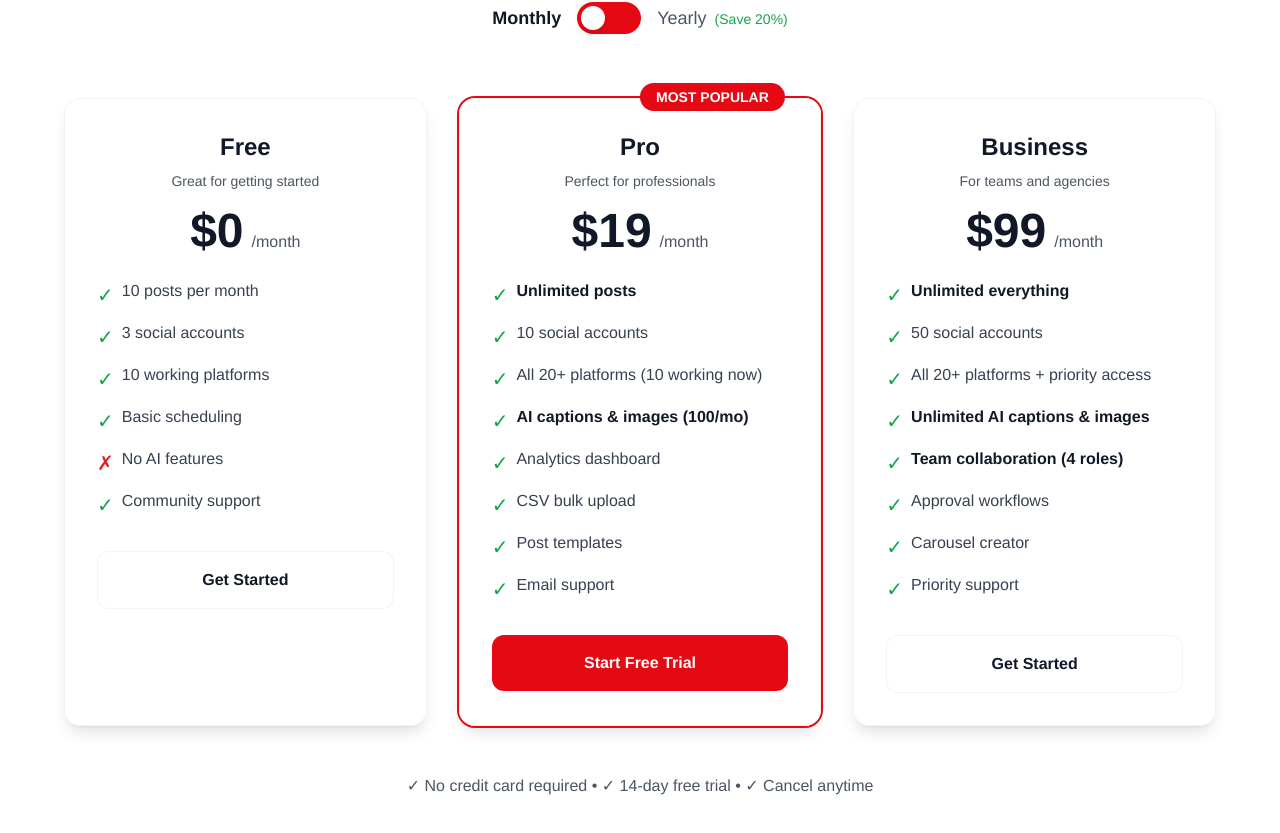
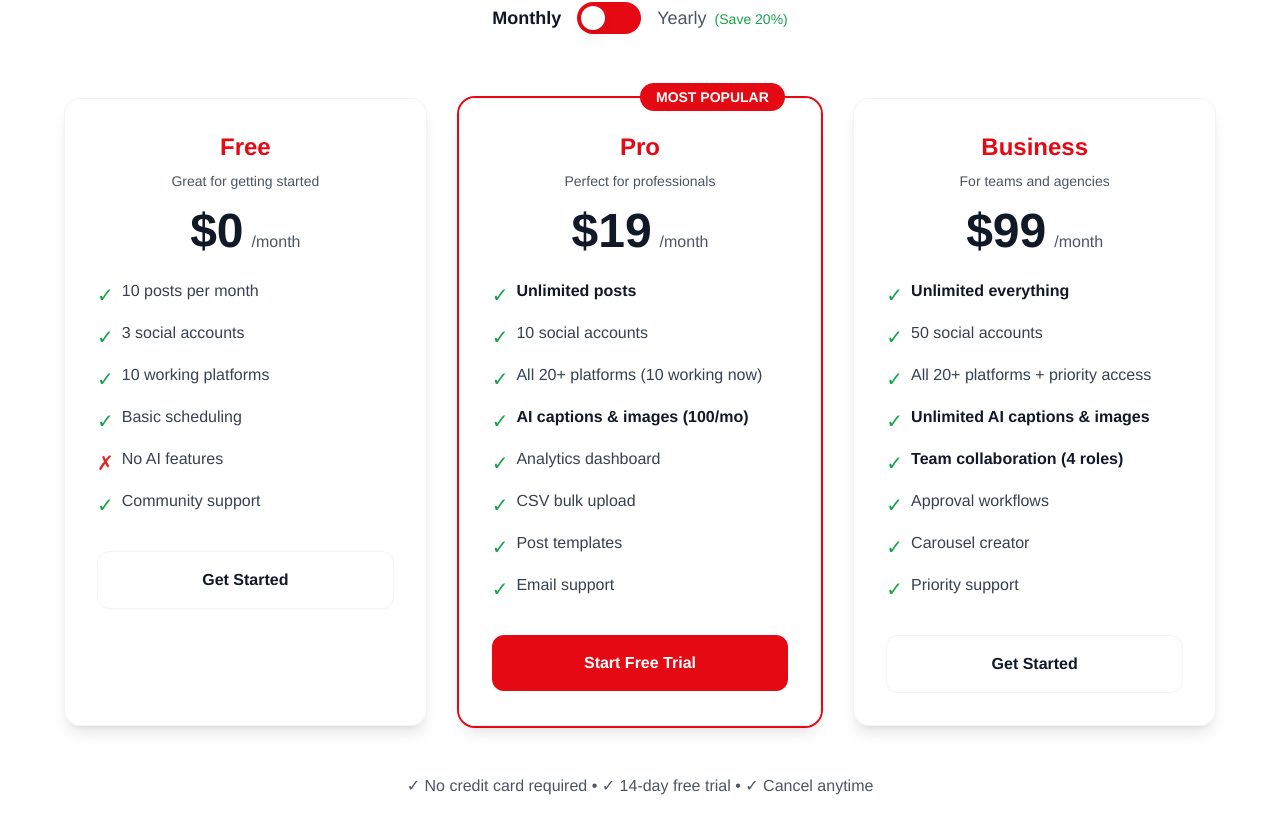
Before and after one commit to ajay-automates/social-media-automator, a React (Vite) app in the folder landing/: page / in a window 1280 px wide. Shown: the part 4480-5313 px from the top of the page. Built offline with nearby package versions, Linux system fonts and the light colour scheme; no server answers; a web font is replaced by a local one.

Commit message:
fix: Update Pricing plan names to red

```diff
--- a/landing/src/components/Pricing.jsx
+++ b/landing/src/components/Pricing.jsx
@@ -131,7 +131,7 @@ export default function Pricing() {
               )}
 
               <div className="text-center mb-6">
-                <h3 className="text-2xl font-bold text-gray-900 mb-2">{plan.name}</h3>
+                <h3 className="text-2xl font-bold text-netflix-red mb-2 font-netflix">{plan.name}</h3>
                 <p className="text-gray-600 text-sm mb-4">{plan.description}</p>
                 <div className="flex items-baseline justify-center gap-2">
                   <span className="text-5xl font-bold text-gray-900">
```
